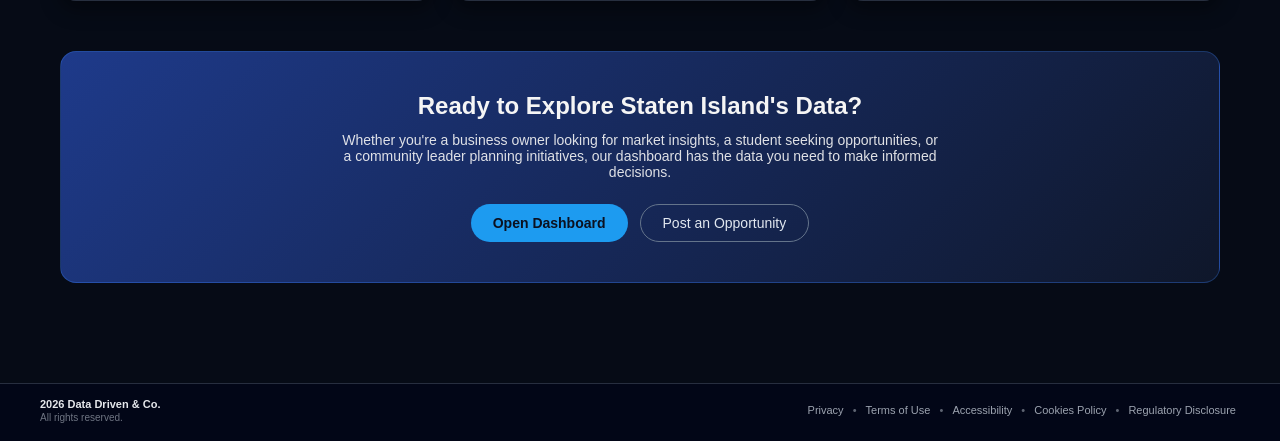
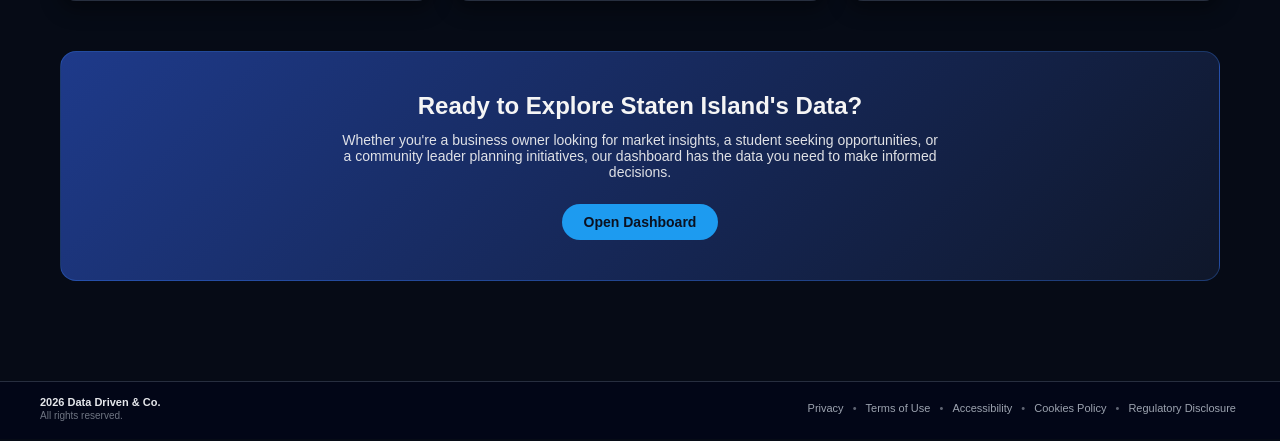
Before and after one commit to Angeloponniah06/DataDrivenStatenIsland, a Flask app: page / in a window 1280 px wide. Shown: the part 1712-2153 px from the top of the page. Run offline with Flask 3, Linux system fonts and the light colour scheme; data comes from the database, SQL or seed files in the repository.

Commit message:
removed post opp in the homepage

```diff
--- a/templates/index.html
+++ b/templates/index.html
@@ -957,9 +957,6 @@
             <button class="btn-primary" onclick="window.location.href='/dashboard'">
                 Open Dashboard
             </button>
-            <button class="btn-ghost" onclick="window.location.href='/apply'">
-                Post an Opportunity
-            </button>
         </div>
     </section>
 </main>
```
